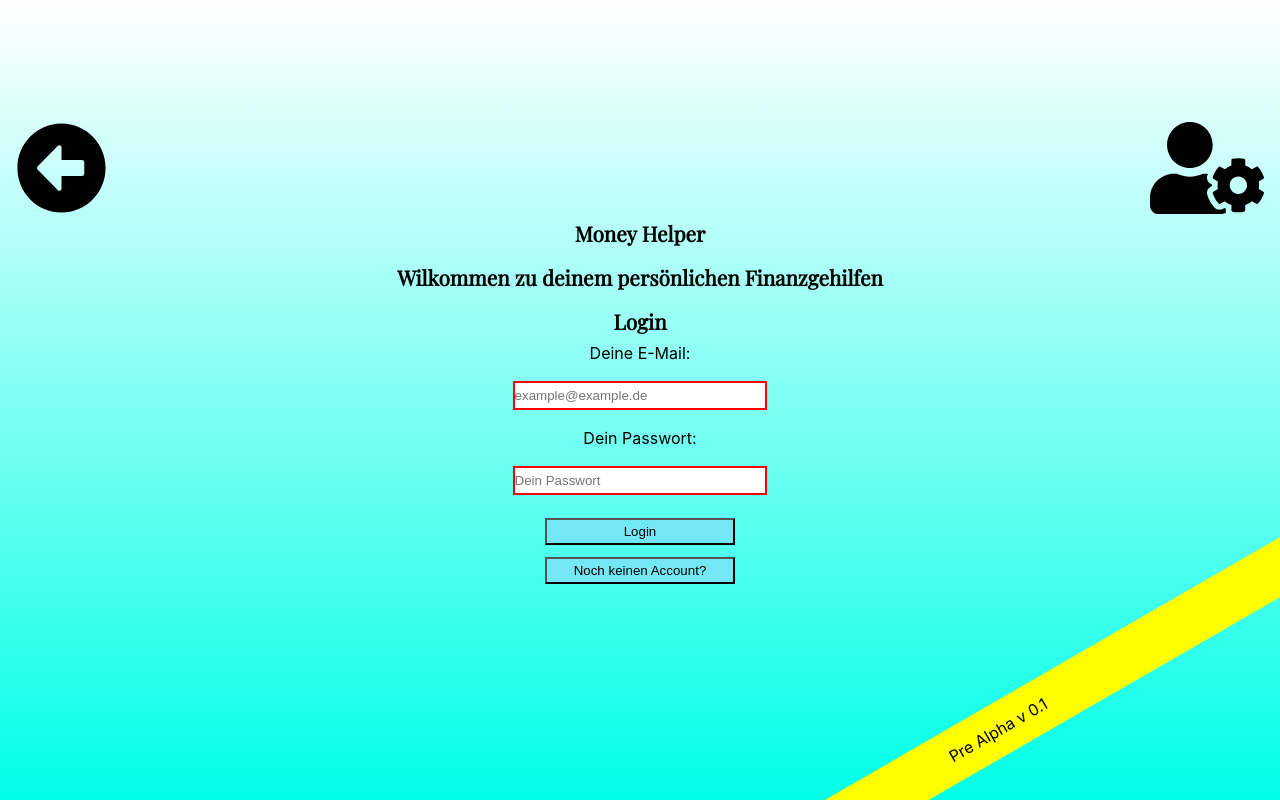
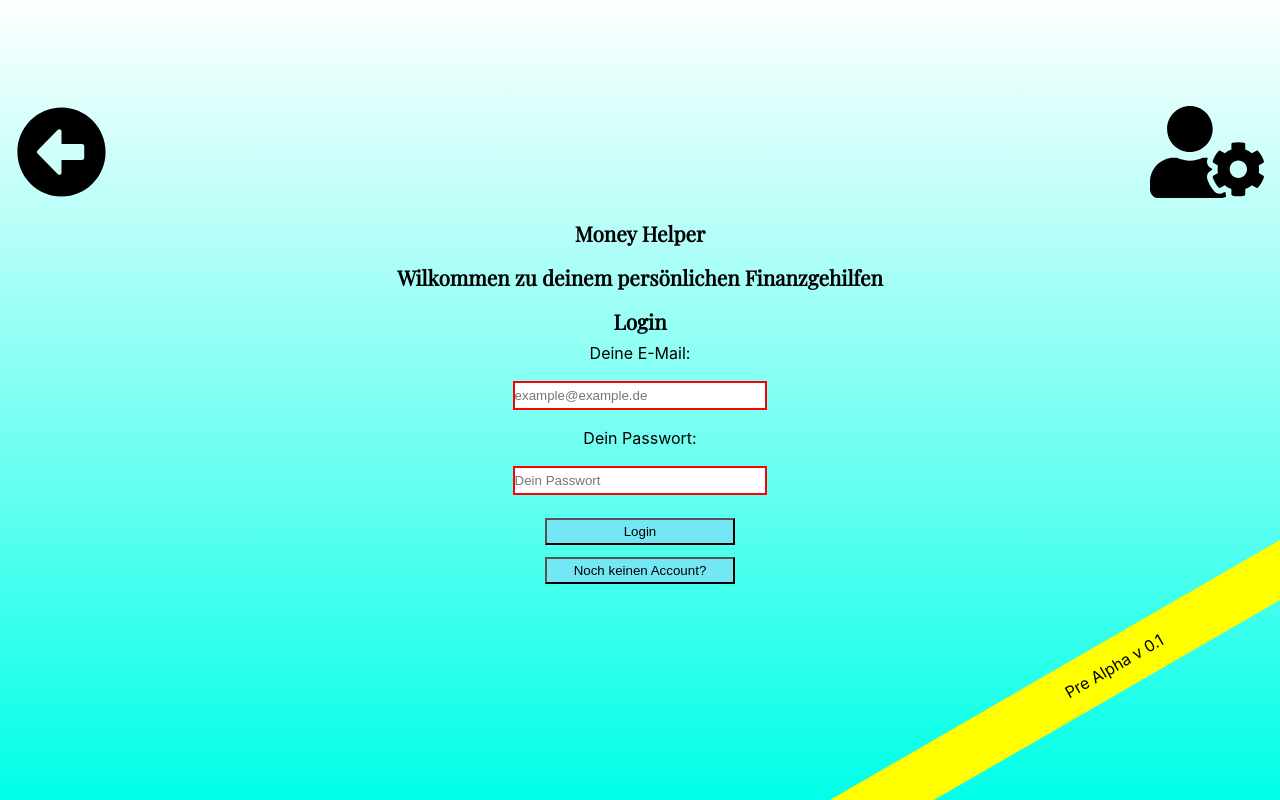
Before and after one commit to Sternenwarte88/money_helper, a React (Create React App) app: page / in a window 1280 px wide. Built offline with nearby package versions, Linux system fonts and the light colour scheme.

Commit message:
set up responsive design

```diff
--- a/src/components/UI/Banner/banner.module.css
+++ b/src/components/UI/Banner/banner.module.css
@@ -14,3 +14,10 @@
 	top: 88%;
 	right: -28%;
 }
+
+@media (min-width: 1200px) and (min-height: 720px) {
+	.banner_box {
+		top: 80%;
+		right: -37%;
+	}
+}
--- a/src/components/layout/layout.module.css
+++ b/src/components/layout/layout.module.css
@@ -1,7 +1,7 @@
 .header {
 	display: grid;
 	position: absolute;
-	top: 1rem;
+	top: 0rem;
 	align-items: center;
 	grid-template-columns: repeat(4, 25%);
 	width: 100%;
@@ -31,3 +31,9 @@
 .conten {
 	overflow: hidden;
 }
+
+@media (min-height: 720px) {
+	.header {
+		height: 15%;
+	}
+}
--- a/src/container/finance/finance.module.css
+++ b/src/container/finance/finance.module.css
@@ -45,3 +45,9 @@
 	margin-top: 2rem;
 	justify-content: flex-end;
 }
+
+@media (min-width: 720px) and (min-height: 1020px) {
+	.overview {
+		max-height: 450px;
+	}
+}
```
Also changed, not shown: src/container/login/login.module.css (line endings or trailing spaces).
